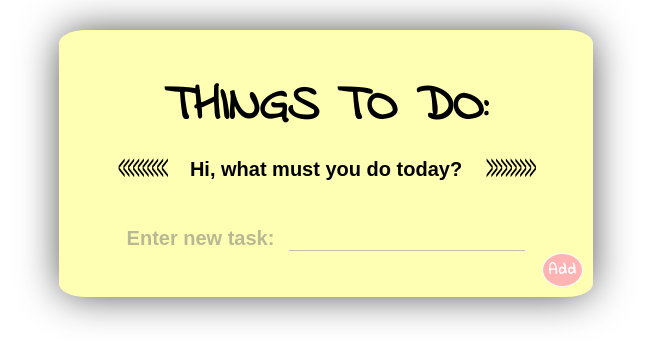
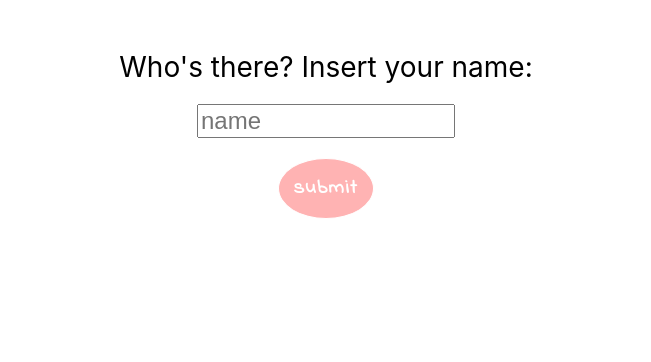
Before and after one commit to MikeyZat/bestNotes, a React (Create React App) app: page / in a window 1280 px wide. Shown: the top 362 px of the page, without its empty margins (314-965 px from the left). Built offline with nearby package versions, Linux system fonts and the light colour scheme.

Commit message:
starting connecting to back end

```diff
--- a/src/logicalComponents/AppContainer.js
+++ b/src/logicalComponents/AppContainer.js
@@ -1,6 +1,34 @@
 import React, { Component } from 'react';
-import App from '../visualComponents/App'
+import App from '../visualComponents/App';
+import LoginPage from '../visualComponents/LoginPage';
 class AppContainer extends Component {
+
+    constructor(props){
+        super(props);
+        this.state={
+            logged:false,
+            user:"",
+            loginMessage:"Who's there? Insert your name:",
+            error:false
+        };
+        this.logIn=this.logIn.bind(this);
+    }
+
+    logIn(name){
+        if(name){
+            this.setState({
+                logged:true,
+                user:name,
+                error:false,
+                loginMessage:"Who's there? Insert your name:"
+            });
+        }else{
+            this.setState({
+                loginMessage:"I haven't found that account! Try again: ",
+                error:true
+            });
+        }
+    }
 
     componentDidMount(){
         document.addEventListener("keyup",
@@ -11,9 +39,16 @@ class AppContainer extends Component {
             false);
     }
     render() {
-        return (
-            <App/>
-        );
+
+        if (this.state.logged) {
+            return (
+                <App name={this.state.user}/>
+            );
+        }else{
+            return(
+                <LoginPage error={this.state.error} message={this.state.loginMessage} onSubmit={this.logIn}/>
+            )
+        }
     }
 }
 
--- /dev/null
+++ b/src/themes/LoginPage.css
@@ -0,0 +1,47 @@
+@font-face {
+    font-family: "Indie Flower";
+    src: url("../fonts/IndieFlower.ttf");
+}
+
+.LoginForm{
+    margin-left:10px;
+    margin-right:10px;
+    margin-top: 50px;
+    display:flex;
+    flex-direction: column;
+    justify-content: center;
+    align-items: center;
+}
+
+.LoginForm label{
+
+    font-size:28px;
+    margin-bottom:20px;
+}
+
+.LoginForm input[type="text"]{
+    width:250px;
+    font-size: 24px;
+    margin-bottom: 20px;
+}
+
+.LoginForm input[type="submit"]{
+    padding: 15px;
+    color: white;
+    background: #ffb3b3;
+    border-radius: 50%;
+    border: 1px #ffffff solid;
+    font-family: 'Indie Flower', cursive;
+    font-size: 20px;
+    font-weight: bold;
+    letter-spacing: 1.5px;
+}
+
+.LoginForm input[type="submit"]:hover{
+    background: #ff8080;
+    cursor: pointer;
+}
+
+.LoginForm input[type="submit"]:active{
+    background: #ff4d4d;
+}
--- /dev/null
+++ b/src/visualComponents/LoginPage.js
@@ -0,0 +1,28 @@
+import React from 'react';
+import '../themes/LoginPage.css';
+
+const LoginPage = (props) =>{
+
+    let handleSubmit=(e)=>{
+        e.preventDefault();
+        let name = document.getElementById("nick").value;
+        props.onSubmit(name);
+    };
+    let style ={};
+    if (props.error){
+        style = {
+            color:"red"
+        };
+    }
+
+    return (
+        <form className="LoginForm" onSubmit={handleSubmit}>
+            <label style = {style} htmlFor="nick">{props.message}</label>
+            <input type="text" name="nick" id="nick" placeholder="name"/>
+            <input type="submit" value="submit"/>
+        </form>
+    );
+
+};
+
+export default LoginPage;
```
